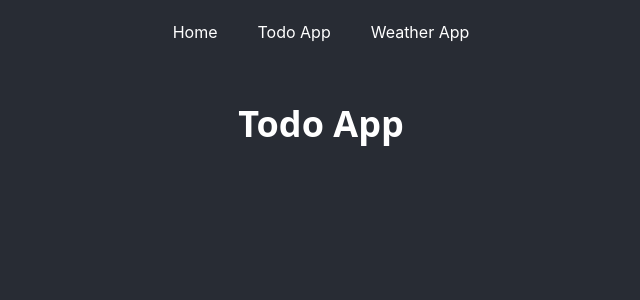
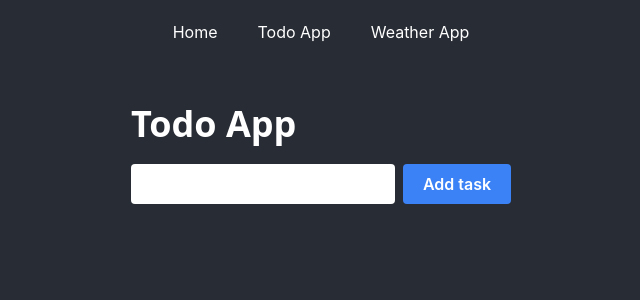
Before and after one commit to krawieccezary/react-sandbox, a React (Create React App) app: page /todo-app in a window 1280 px wide. Shown: the top 300 px of the page, without its empty margins (319-959 px from the left). Built offline with nearby package versions, Linux system fonts and the light colour scheme.

Commit message:
TODO_APP: add form structure

```diff
--- a/src/routes/TodoApp.tsx
+++ b/src/routes/TodoApp.tsx
@@ -1,10 +1,19 @@
-import React from 'react';
+import React, { ChangeEvent, useState } from 'react';
 
 const TodoApp = () => {
+  const [task, setTask] = useState('');
+
+  const handleInput = (e: ChangeEvent<HTMLInputElement>) => setTask(e.target.value);
+
   return (
-    <h1 className="section-header">Todo App</h1>
+    <div className="">
+      <h1 className="section-header">Todo App</h1>
+      <form className="d-flex">
+        <input className="text-black mt-5 mr-2 p-2 rounded" type="text" value={task} onChange={handleInput}/>
+        <button className="bg-blue-500 hover:bg-blue-600 transition font-semibold py-2 px-5 rounded" type="submit">Add task</button>
+      </form>
+    </div>
   )
 }
 
-
 export default TodoApp;
```
